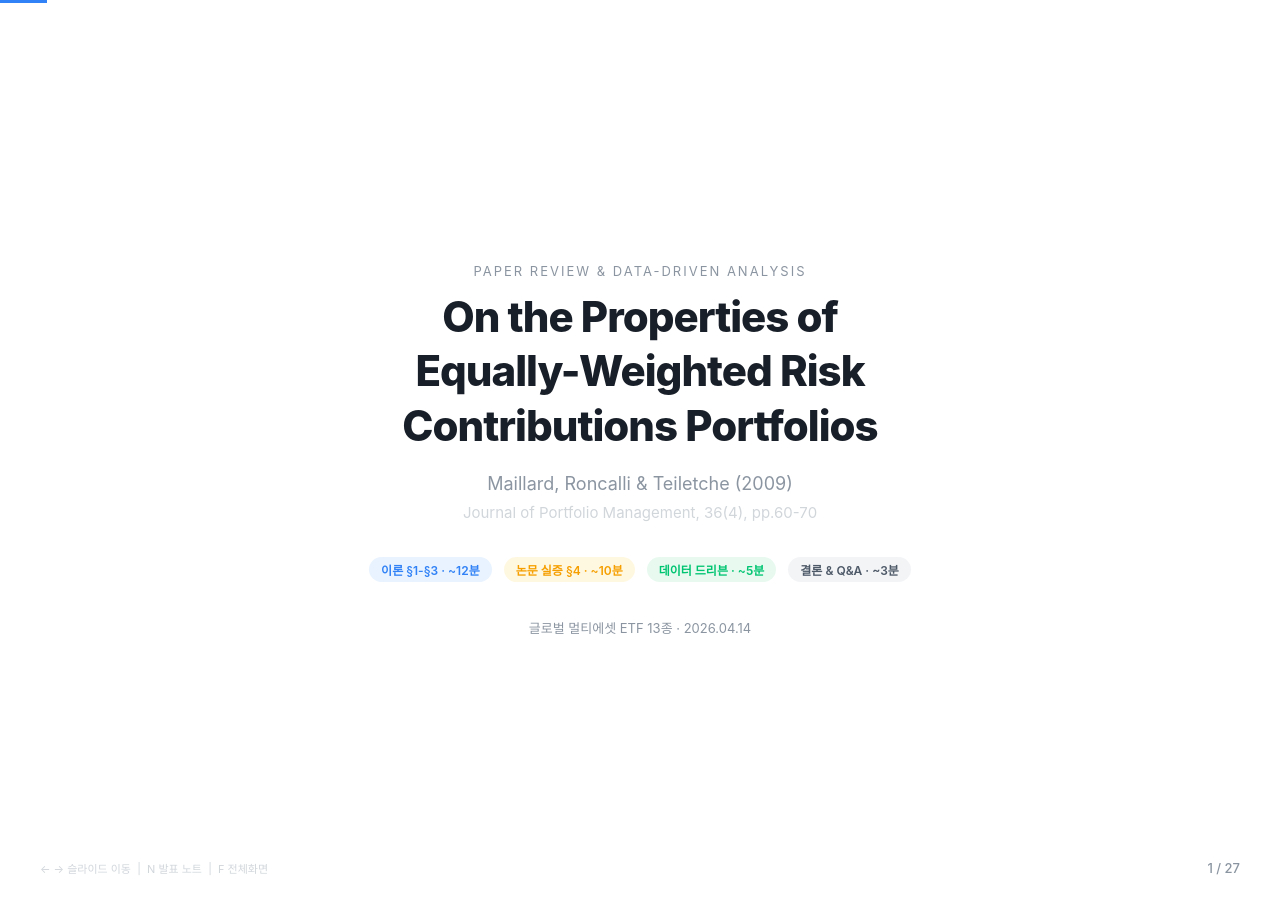
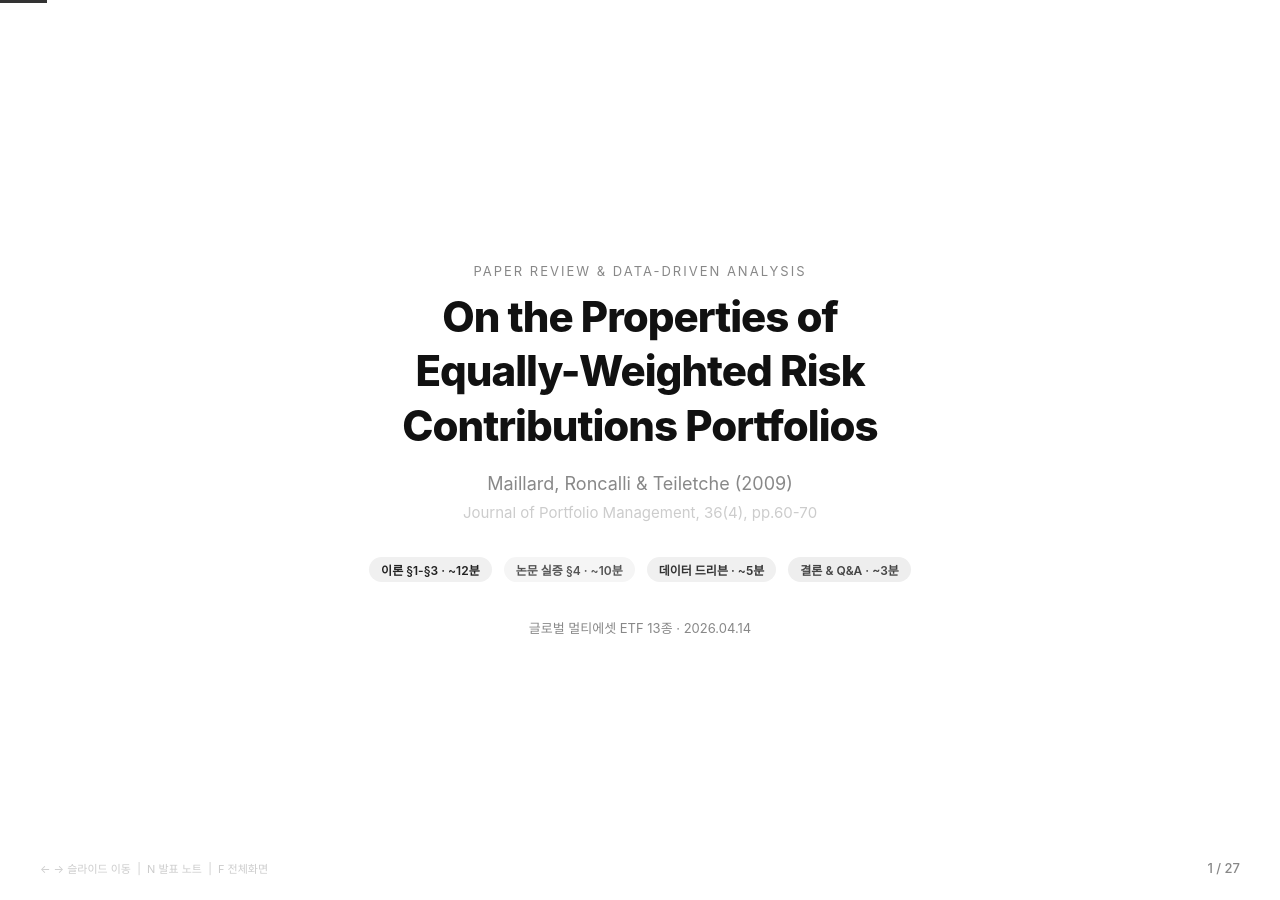
Before and after one commit to gkfla2020-bit/gkfla2020-bit.github.io, a Jekyll site: the page erc-presentation/toss.html, which Jekyll copies as it is, in a window 1280 px wide. Built offline with Jekyll 4.4.1, drawn with Linux system fonts in a browser that asks for light colours; some web fonts are replaced.

Commit message:
ERC toss: 흑백 모노크롬으로 변환

```diff
--- a/erc-presentation/toss.html
+++ b/erc-presentation/toss.html
@@ -6,13 +6,13 @@
 <style>
 @import url('https://fonts.googleapis.com/css2?family=Pretendard:wght@300;400;500;600;700;800&display=swap');
 *{margin:0;padding:0;box-sizing:border-box}
-:root{--blue:#3182f6;--blue-bg:#e8f3ff;--dark:#191f28;--gray-900:#333d4b;--gray-700:#4e5968;--gray-500:#8b95a1;--gray-300:#d1d6db;--gray-100:#f2f4f6;--gray-50:#f9fafb;--green:#00c471;--green-bg:#e8faf0;--red:#f04452;--red-bg:#ffebee;--orange:#f59f00;--orange-bg:#fff8e1;--white:#fff;--radius:16px;--radius-sm:12px;--shadow:0 2px 8px rgba(0,0,0,0.04),0 1px 2px rgba(0,0,0,0.06)}
+:root{--blue:#333;--blue-bg:#f0f0f0;--dark:#111;--gray-900:#222;--gray-700:#444;--gray-500:#888;--gray-300:#ccc;--gray-100:#f0f0f0;--gray-50:#f7f7f7;--green:#333;--green-bg:#f0f0f0;--red:#333;--red-bg:#f0f0f0;--orange:#555;--orange-bg:#f5f5f5;--white:#fff;--radius:16px;--radius-sm:12px;--shadow:0 2px 8px rgba(0,0,0,0.04),0 1px 2px rgba(0,0,0,0.06)}
 body{font-family:'Pretendard',-apple-system,BlinkMacSystemFont,sans-serif;color:var(--dark);background:var(--gray-50);-webkit-font-smoothing:antialiased;overflow:hidden;height:100vh}
 .deck{width:100vw;height:100vh;position:relative}
 .slide{position:absolute;top:0;left:0;width:100%;height:100%;display:none;padding:60px 80px;background:var(--white);flex-direction:column;overflow-y:auto}
 .slide.active{display:flex}
 .slide-num{position:fixed;bottom:24px;right:40px;font-size:13px;color:var(--gray-500);font-weight:500;z-index:10}
-.progress{position:fixed;top:0;left:0;height:3px;background:var(--blue);transition:width .4s ease;z-index:100}
+.progress{position:fixed;top:0;left:0;height:3px;background:#333;transition:width .4s ease;z-index:100}
 /* Typography */
 .title-xl{font-size:42px;font-weight:800;line-height:1.3;letter-spacing:-1px;color:var(--dark)}
 .title-lg{font-size:32px;font-weight:700;line-height:1.35;letter-spacing:-.5px}
@@ -22,7 +22,7 @@ body{font-family:'Pretendard',-apple-system,BlinkMacSystemFont,sans-serif;color:
 .body-md{font-size:15px;line-height:1.7;color:var(--gray-700)}
 .body-sm{font-size:13px;line-height:1.6;color:var(--gray-500)}
 .caption{font-size:12px;color:var(--gray-500);font-weight:400}
-.blue{color:var(--blue)}.green{color:var(--green)}.red{color:var(--red)}.orange{color:var(--orange)}
+.blue{color:#222}.green{color:#333}.red{color:#444}.orange{color:#555}
 .bold{font-weight:700}.semi{font-weight:600}.medium{font-weight:500}
 /* Cards */
 .card{background:var(--gray-50);border-radius:var(--radius);padding:24px 28px;margin:8px 0}
@@ -41,33 +41,33 @@ body{font-family:'Pretendard',-apple-system,BlinkMacSystemFont,sans-serif;color:
 .flex-center{display:flex;align-items:center;justify-content:center;flex-direction:column;height:100%}
 /* Section header */
 .section-tag{display:inline-block;padding:4px 12px;border-radius:20px;font-size:12px;font-weight:600;margin-bottom:12px}
-.tag-theory{background:var(--blue-bg);color:var(--blue)}
-.tag-paper{background:var(--orange-bg);color:var(--orange)}
-.tag-driven{background:var(--green-bg);color:var(--green)}
-.tag-conclusion{background:var(--gray-100);color:var(--gray-700)}
+.tag-theory{background:var(--blue-bg);color:#222}
+.tag-paper{background:var(--orange-bg);color:#555}
+.tag-driven{background:var(--green-bg);color:#333}
+.tag-conclusion{background:#eee;color:#444}
 /* Table */
 table{width:100%;border-collapse:separate;border-spacing:0;font-size:13px;border-radius:var(--radius-sm);overflow:hidden;margin:8px 0}
 th{background:var(--gray-100);padding:10px 12px;font-weight:600;color:var(--gray-900);text-align:center;border-bottom:1px solid var(--gray-300)}
 td{padding:8px 12px;text-align:center;border-bottom:1px solid var(--gray-100);color:var(--gray-700)}
 tr:last-child td{border-bottom:none}
-td.best{background:var(--green-bg);color:var(--green);font-weight:700}
-td.worst{background:var(--red-bg);color:var(--red);font-weight:600}
+td.best{background:var(--green-bg);color:#333;font-weight:700}
+td.worst{background:var(--red-bg);color:#444;font-weight:600}
 /* Math */
-.math-big{font-size:28px;text-align:center;margin:20px 0;font-weight:600;color:var(--blue)}
+.math-big{font-size:28px;text-align:center;margin:20px 0;font-weight:600;color:#222}
 .math-md{font-size:18px;text-align:center;margin:12px 0;color:var(--gray-900)}
 /* Image placeholder */
 .img-ph{background:var(--gray-100);border:2px dashed var(--gray-300);border-radius:var(--radius);display:flex;align-items:center;justify-content:center;color:var(--gray-500);font-size:13px;text-align:center;padding:16px;min-height:120px}
 /* Bullet */
 ul.toss{list-style:none;padding:0}
 ul.toss li{padding:6px 0 6px 20px;position:relative;font-size:15px;line-height:1.7;color:var(--gray-700)}
-ul.toss li::before{content:'';position:absolute;left:0;top:14px;width:6px;height:6px;border-radius:50%;background:var(--blue)}
-ul.toss li.green-dot::before{background:var(--green)}
-ul.toss li.red-dot::before{background:var(--red)}
-ul.toss li.orange-dot::before{background:var(--orange)}
+ul.toss li::before{content:'';position:absolute;left:0;top:14px;width:6px;height:6px;border-radius:50%;background:#333}
+ul.toss li.green-dot::before{background:#555}
+ul.toss li.red-dot::before{background:#888}
+ul.toss li.orange-dot::before{background:#aaa}
 /* Speaker notes */
 .notes{display:none;position:fixed;bottom:0;left:0;right:0;background:rgba(25,31,40,.95);color:#e0e0e0;padding:16px 40px;font-size:13px;line-height:1.6;max-height:35vh;overflow-y:auto;z-index:200;backdrop-filter:blur(8px)}
 .notes.show{display:block}
-.notes-label{color:var(--blue);font-weight:600;margin-bottom:4px;font-size:11px}
+.notes-label{color:#222;font-weight:600;margin-bottom:4px;font-size:11px}
 /* Keyboard hint */
 .hint{position:fixed;bottom:24px;left:40px;font-size:11px;color:var(--gray-300);z-index:10}
 </style>
@@ -139,7 +139,7 @@ ul.toss li.orange-dot::before{background:var(--orange)}
 <li class="green-dot">각 자산의 리스크 기여도를 같게</li>
 </ul>
 <div class="card-dark mt-lg">
-<div class="body-md" style="color:#90caf9">2008 금융위기가 전환점</div>
+<div class="body-md" style="color:#aaa">2008 금융위기가 전환점</div>
 <div class="body-sm" style="color:#bbb">60/40 포트폴리오: 자본 6:4인데 리스크 110:−10<br>S&P 500 −57% → 60/40도 −30% 폭락<br>Bridgewater All Weather: 같은 위기에서 −3.9%</div>
 </div>
 </div>
@@ -179,7 +179,7 @@ ul.toss li.orange-dot::before{background:var(--orange)}
 <div class="math-md">$$c_i = \frac{\sigma_i}{\sigma} = \frac{1}{n} \quad \forall\, i$$</div>
 <div class="body-md">모든 자산이 전체 리스크의 정확히 1/n씩 기여</div>
 </div>
-<div class="card mt-md" style="text-align:center;padding:16px"><div style="display:flex;gap:24px;justify-content:center;align-items:center"><div><div class="body-sm">60/40</div><div style="font-size:36px;font-weight:800;color:var(--red)">110%</div><div class="body-sm">주식 RC</div></div><div style="font-size:24px;color:var(--gray-300)">→</div><div><div class="body-sm">ERC</div><div style="font-size:36px;font-weight:800;color:var(--green)">50%</div><div class="body-sm">주식 RC</div></div></div></div>
+<div class="card mt-md" style="text-align:center;padding:16px"><div style="display:flex;gap:24px;justify-content:center;align-items:center"><div><div class="body-sm">60/40</div><div style="font-size:36px;font-weight:800;color:#444">110%</div><div class="body-sm">주식 RC</div></div><div style="font-size:24px;color:var(--gray-300)">→</div><div><div class="body-sm">ERC</div><div style="font-size:36px;font-weight:800;color:#333">50%</div><div class="body-sm">주식 RC</div></div></div></div>
 </div>
 </div>
 </div>
@@ -272,7 +272,7 @@ ul.toss li.orange-dot::before{background:var(--orange)}
 </table>
 <div class="body-sm mt-sm">ERC는 항상 66.7% (수평선)<br>MV는 62.5~85.7% (상관에 따라 크게 변동)</div>
 </div>
-<div class="card-green mt-lg" style="text-align:center;padding:20px"><div class="title-sm green mb-sm">ERC = 항상 수평선</div><div style="display:flex;justify-content:center;gap:8px;align-items:end;height:80px"><div style="width:40px;background:var(--green);height:67%;border-radius:6px 6px 0 0"></div><div style="width:40px;background:var(--green);height:67%;border-radius:6px 6px 0 0"></div><div style="width:40px;background:var(--green);height:67%;border-radius:6px 6px 0 0"></div><div style="width:40px;background:var(--green);height:67%;border-radius:6px 6px 0 0"></div></div><div class="body-sm mt-sm">ρ=−0.5 <div style="border-radius:12px;overflow:hidden"><img src="driven_2asset.png" style="width:100%"></div>nbsp; ρ=0 <div style="border-radius:12px;overflow:hidden"><img src="driven_2asset.png" style="width:100%"></div>nbsp; ρ=0.5 <div style="border-radius:12px;overflow:hidden"><img src="driven_2asset.png" style="width:100%"></div>nbsp; ρ=0.9</div><div class="body-sm mt-sm" style="color:var(--orange)">MV는 62.5%~85.7%로 변동 (상관에 민감)</div></div>
+<div class="card-green mt-lg" style="text-align:center;padding:20px"><div class="title-sm green mb-sm">ERC = 항상 수평선</div><div style="display:flex;justify-content:center;gap:8px;align-items:end;height:80px"><div style="width:40px;background:#555;height:67%;border-radius:6px 6px 0 0"></div><div style="width:40px;background:#555;height:67%;border-radius:6px 6px 0 0"></div><div style="width:40px;background:#555;height:67%;border-radius:6px 6px 0 0"></div><div style="width:40px;background:#555;height:67%;border-radius:6px 6px 0 0"></div></div><div class="body-sm mt-sm">ρ=−0.5 <div style="border-radius:12px;overflow:hidden"><img src="driven_2asset.png" style="width:100%"></div>nbsp; ρ=0 <div style="border-radius:12px;overflow:hidden"><img src="driven_2asset.png" style="width:100%"></div>nbsp; ρ=0.5 <div style="border-radius:12px;overflow:hidden"><img src="driven_2asset.png" style="width:100%"></div>nbsp; ρ=0.9</div><div class="body-sm mt-sm" style="color:#555">MV는 62.5%~85.7%로 변동 (상관에 민감)</div></div>
 </div>
 </div>
 </div>
@@ -388,7 +388,7 @@ res = minimize(erc_objective, x0=1/n,
 <div class="title-md green mb-md">ERC의 철학</div>
 <div class="title-lg" style="color:var(--dark);line-height:1.5">"미래 수익률은 모르지만,<br>리스크는 측정할 수 있다.<br>그러니 리스크만 관리하자."</div>
 <div class="card-dark mt-xl">
-<div class="body-md" style="color:#90caf9">Bridgewater All Weather가 이 철학을 구현</div>
+<div class="body-md" style="color:#aaa">Bridgewater All Weather가 이 철학을 구현</div>
 <div class="body-md mt-sm" style="color:#e0e0e0">"경제가 어떻게 변하든 리스크가 균등하면 견딜 수 있다"</div>
 <div class="body-lg mt-md bold" style="color:#fff">2008 위기: All Weather −3.9% vs 60/40 −30%</div>
 </div>
@@ -403,7 +403,7 @@ res = minimize(erc_objective, x0=1/n,
 <div class="flex-center" style="padding-top:40px">
 <div style="text-align:center;max-width:900px">
 <div class="body-sm mb-md" style="color:var(--gray-500)">어떤 시장에서든 항상 성립하는 수학적 정리</div>
-<div style="font-size:48px;font-weight:800;letter-spacing:-1px;color:var(--blue);margin:24px 0">
+<div style="font-size:48px;font-weight:800;letter-spacing:-1px;color:#222;margin:24px 0">
 σ<sub style="font-size:28px">MV</sub> &nbsp;≤&nbsp; σ<sub style="font-size:28px">ERC</sub> &nbsp;≤&nbsp; σ<sub style="font-size:28px">1/n</sub>
 </div>
 <div class="row gap-lg mt-xl" style="text-align:left">
@@ -679,10 +679,10 @@ res = minimize(erc_objective, x0=1/n,
 </div>
 <div class="col">
 <div class="card-dark" style="padding:28px">
-<div class="body-md" style="color:#90caf9">실무적 의미</div>
+<div class="body-md" style="color:#aaa">실무적 의미</div>
 <div class="body-lg mt-sm" style="color:#fff">현실의 기관투자자 포트폴리오는<br>거의 항상 이질적 유니버스</div>
 <div class="body-sm mt-sm" style="color:#bbb">(주식+채권+대체자산)</div>
-<div class="body-md mt-md" style="color:#90caf9">→ ERC가 가장 적합한 프레임워크</div>
+<div class="body-md mt-md" style="color:#aaa">→ ERC가 가장 적합한 프레임워크</div>
 </div>
 </div>
 </div>
@@ -1072,16 +1072,16 @@ res = minimize(erc_objective, x0=1/n,
 </div>
 <div style="margin:40px 0;display:flex;gap:16px;justify-content:center;flex-wrap:wrap">
 <div style="background:rgba(49,130,246,.15);border-radius:12px;padding:16px 24px;text-align:left;flex:1;min-width:200px">
-<div style="color:var(--blue);font-weight:600;font-size:14px;margin-bottom:4px">1/n의 문제</div>
-<div style="color:#bbb;font-size:13px">돈은 균등, 리스크는 불균등<br>주식 빠지면 포트폴리오도 빠짐</div>
+<div style="color:#222;font-weight:600;font-size:14px;margin-bottom:4px">1/n의 문제</div>
+<div style="color:#999;font-size:13px">돈은 균등, 리스크는 불균등<br>주식 빠지면 포트폴리오도 빠짐</div>
 </div>
 <div style="background:rgba(240,68,82,.12);border-radius:12px;padding:16px 24px;text-align:left;flex:1;min-width:200px">
-<div style="color:var(--red);font-weight:600;font-size:14px;margin-bottom:4px">MV의 문제</div>
-<div style="color:#bbb;font-size:13px">리스크 최소화하지만<br>한두 자산에 올인 = 채권 펀드</div>
+<div style="color:#444;font-weight:600;font-size:14px;margin-bottom:4px">MV의 문제</div>
+<div style="color:#999;font-size:13px">리스크 최소화하지만<br>한두 자산에 올인 = 채권 펀드</div>
 </div>
 <div style="background:rgba(0,196,113,.12);border-radius:12px;padding:16px 24px;text-align:left;flex:1;min-width:200px">
-<div style="color:var(--green);font-weight:600;font-size:14px;margin-bottom:4px">ERC의 해답</div>
-<div style="color:#bbb;font-size:13px">리스크를 균등하게 나눔<br>어떤 자산이 빠져도 충격 비슷</div>
+<div style="color:#333;font-weight:600;font-size:14px;margin-bottom:4px">ERC의 해답</div>
+<div style="color:#999;font-size:13px">리스크를 균등하게 나눔<br>어떤 자산이 빠져도 충격 비슷</div>
 </div>
 </div>
 <div style="color:var(--gray-500);font-size:15px;margin-top:32px;line-height:1.8">
```
